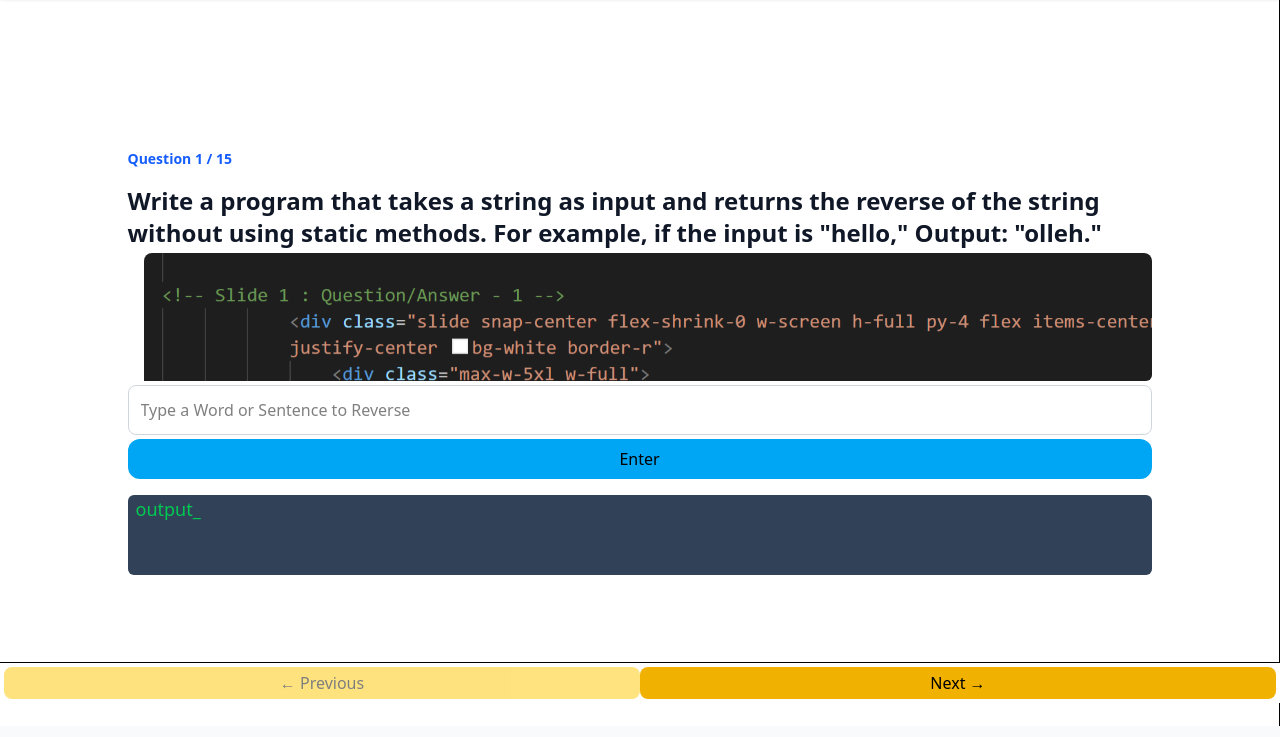
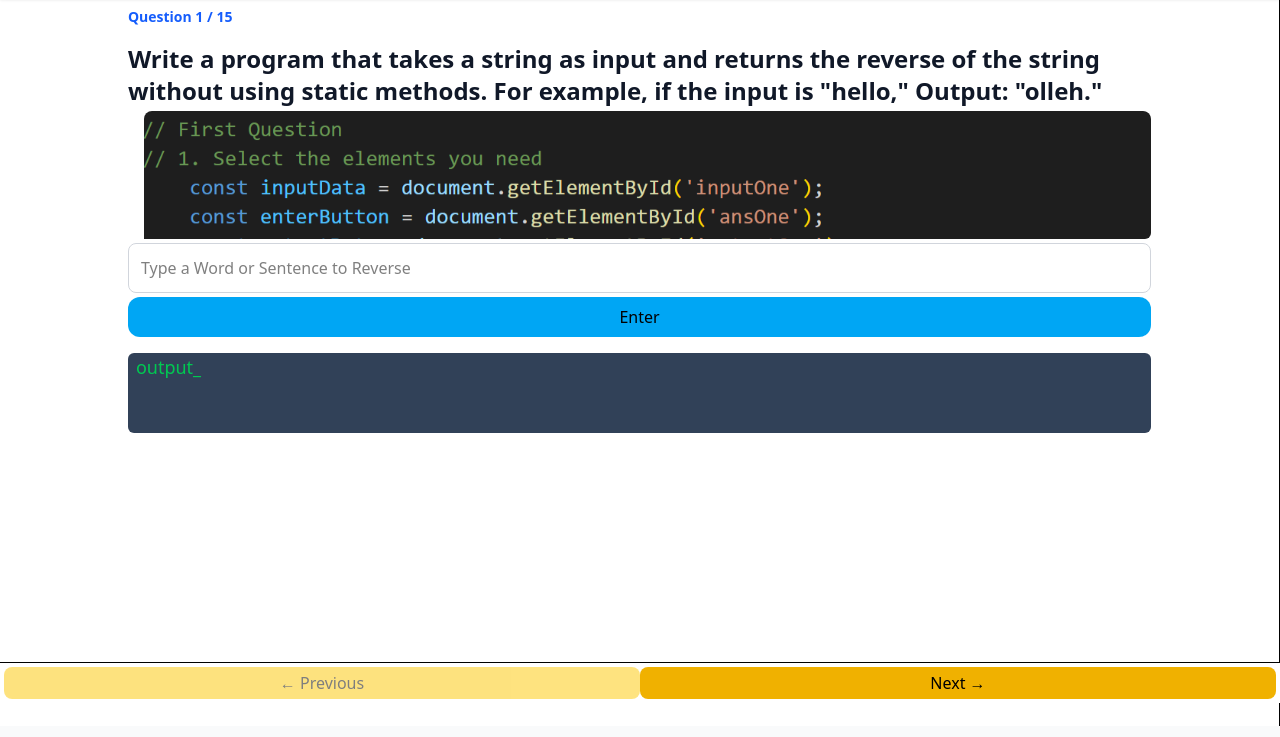
Before and after one commit to dhinababu2025-rebirth/js-assign-strings-and-arrays, a plain HTML site: page index.html in a window 1280 px wide. Shown: the part 97-834 px from the top of the page. Drawn offline with Linux system fonts and the light colour scheme.

Commit message:
First Question Done

```diff
--- a/index.html
+++ b/index.html
@@ -5,7 +5,7 @@
     <meta name="viewport" content="width=device-width, initial-scale=1.0">
     <title>JS: Strings & Arrays</title>
     <link href="./dist/output.css" rel="stylesheet">
-    <script src="./assignment-logic.js"></script>
+    <!-- <script src="./assignment-logic.js"></script> -->
     <style>
         /* Custom CSS to force the slides to fill the screen width */
         .slide {
@@ -41,13 +41,13 @@
 
 
 <!-- Slide 1 : Question/Answer - 1 -->
-            <div class="slide snap-center flex-shrink-0 w-screen h-full py-4 flex items-center justify-center bg-white border-r">
-                <div class="max-w-5xl w-full">
+            <div class="slide snap-center flex-shrink-0 w-screen h-full py-2 flex justify-center bg-white border-r">
+                <div class="max-w-5xl w-4/5">
                     <p class="text-sm font-semibold text-blue-600 mb-4">Question 1 / 15</p>
                     <h2 class="text-2xl font-bold text-gray-900 mb-1">Write a program that takes a string as input and returns the reverse of the string
 without using static methods. For example, if the input is "hello," Output: "olleh."</h2>
                     <div class="w-full max-w-screen-lg max-h-32 overflow-y-scroll pl-4 rounded-md">
-                     <img src="./images/Screenshot 2025-10-31 214434.png" alt="screen-shot-of-the-solution-code" class="w-full rounded-lg">
+                     <img src="./images/Screenshot-1.png" alt="screen-shot-of-the-solution-code" class="w-full rounded-lg">
                     </div>
                     <input
                         id="inputOne"
@@ -162,5 +162,6 @@ without using static methods. For example, if the input is "hello," Output: "oll
     updateUI();
 });
     </script>
+<script src="assignment-logic.js"></script>
 </body>
 </html>
```
Also changed, not shown: dist/output.css, images/Screenshot 2025-10-31 214434.png (deleted), images/Screenshot-1.png (added), images/no-1.jpg (deleted).
